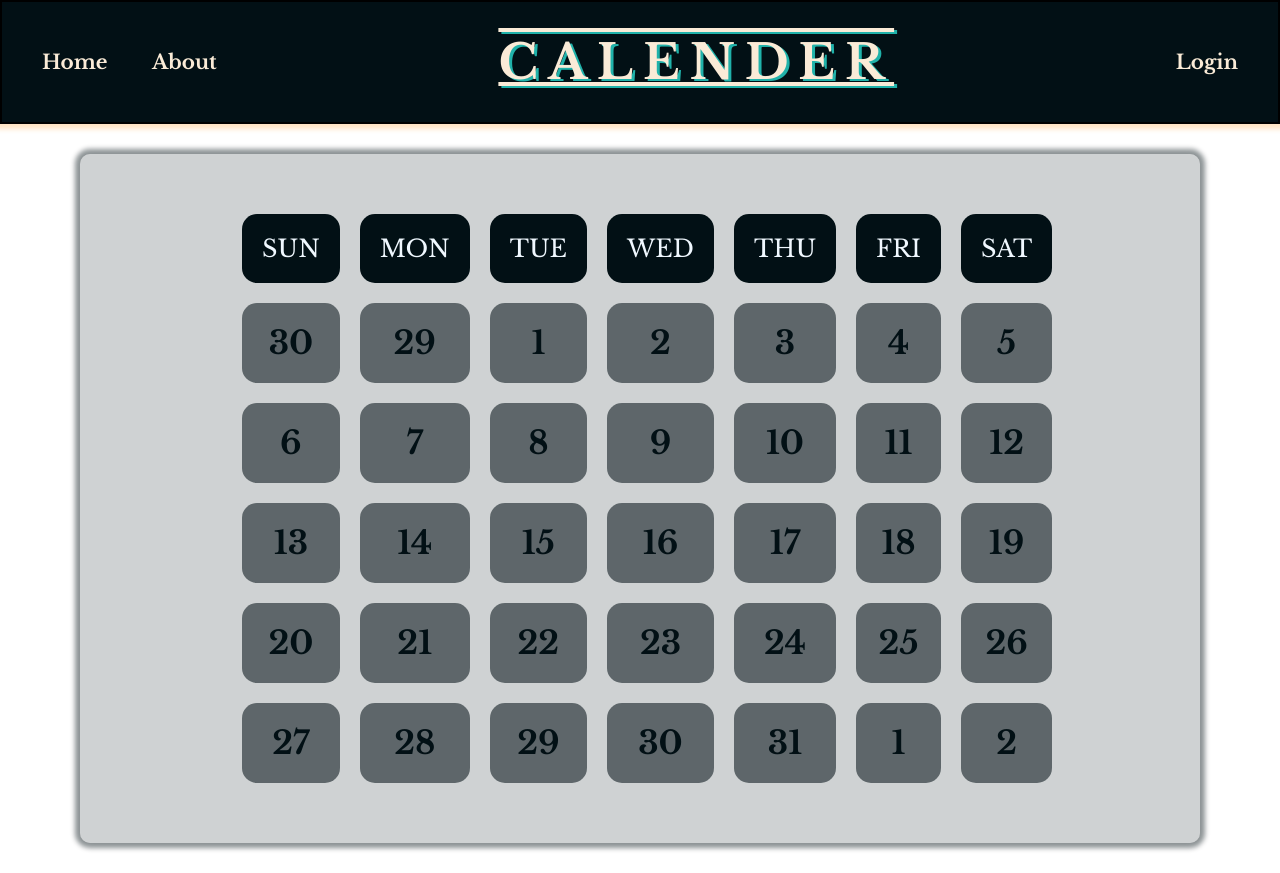
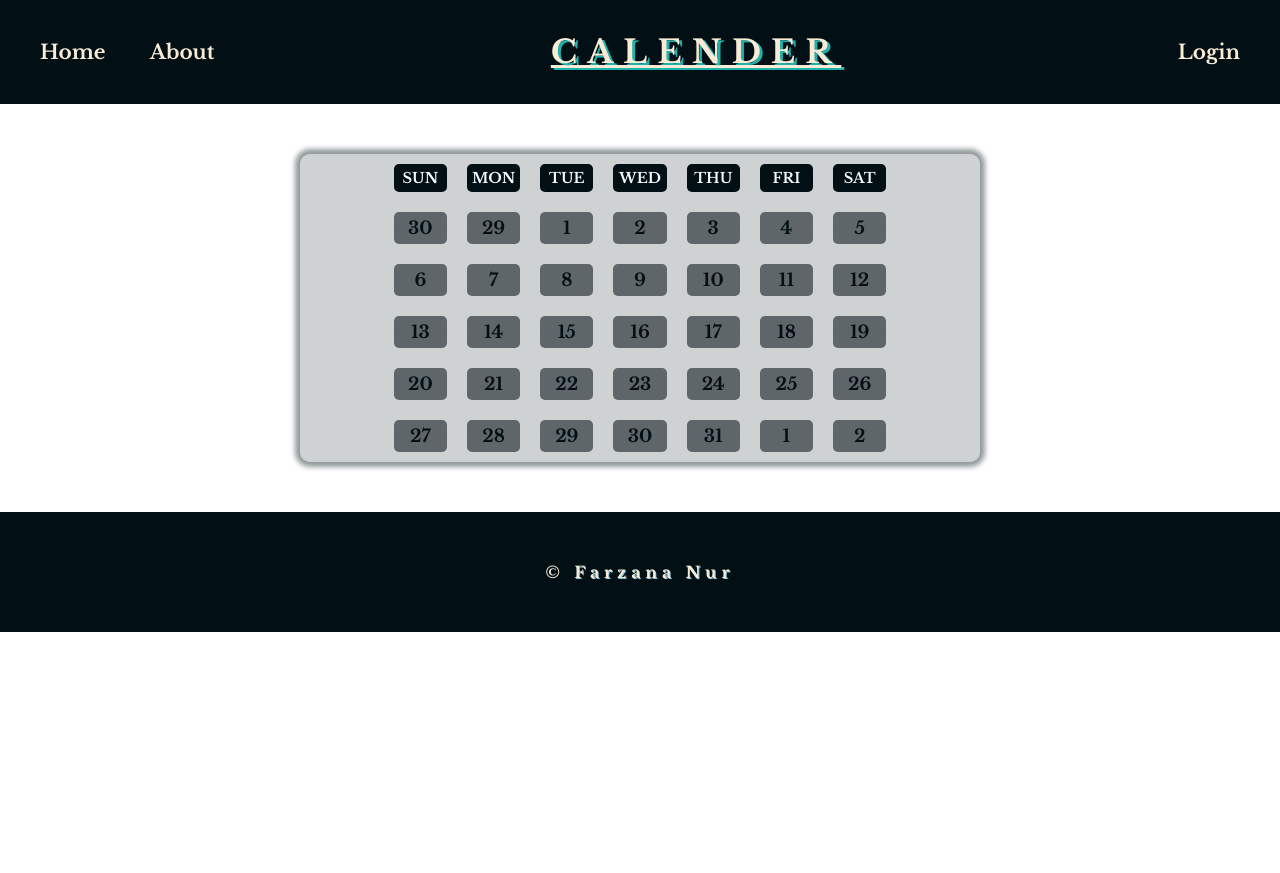
Before and after one commit to FarzanaNur/calendar, a plain HTML site: page index.html in a window 1280 px wide. After the commit the page ends 800 px from the top, so only its background shows below. Drawn offline with nearby package versions, Linux system fonts and the light colour scheme.

Commit message:
footer added

```diff
--- a/css/style.css
+++ b/css/style.css
@@ -3,16 +3,17 @@
 *{
     margin: 0;
     padding: 0;
-    /* background-color: #021015; */
+    font-weight: 700;
     font-family: "Libre Baskerville", serif;
 }
 /* header style */
 /* nav start */
 .header{
-    border: 2px solid;
+    /* position: relative; */
+    /* border: 2px solid; */
     padding: 20px;
     background-color:  #021015;
-    box-shadow: 0px 0px 5px 5px bisque;
+    /* box-shadow: 0px 0px 5px 5px bisque; */
 }
 .nav-li{
     display: flex;
@@ -23,58 +24,59 @@ nav a{
     text-decoration: none;
     color: antiquewhite;
     font-size: 20px;
-    font-weight: 700;
     padding: 20px;
 }
-.heading{
+.heading-title{
     color: antiquewhite;
-    font-size: 3em;
+    font-size: 2em;
     letter-spacing: 10px;
     text-shadow: 3px 2px lightseagreen;
     text-align: center;
     text-transform: uppercase;
-    text-decoration:overline underline;
+    text-decoration:underline;
     padding: 10px 0px;
 }
 /* nav end */
 /* main body styling */
 main{
-
-    height: fit-content;
+    /* height: fit-content; */
 }
 /* calender section start */
 .calender-section{
-    margin: 30px 80px;
     background-color: #02101530;
-    box-shadow:0px 0px 5px 5px #02101573;
+    box-shadow:0px 0px 5px 5px #0210156c;
     border-radius: 10px;
-    padding: 50px;
+    margin: 50px 300px;
     display: flex;
-    justify-content: space-evenly;
-    align-items: center;
+    justify-content: center;
+    /* border: 2px solid red; */
+    /* align-items: center; */
 }
 .calender-container{
+
     display: grid;
     grid-template-columns: repeat(7,1fr);
-    grid-template-rows: 30x repeat(5,50px);
+    /* grid-template-rows: 20x repeat(5,40px); */
     /* border: 2px solid #020715; */
     border-radius: 10px;
-    width: 80%;
+    /* width: 50%; */
 }
+
 .date,.day{
     text-align: center;
-    justify-content: center;
-    align-items: center;
-    padding: 20px;
+    padding: 5px;
     margin: 10px;
-    font-size: 1.5em;
+    font-size: .6em;
     background-color: #021015;
-    border-radius: 15px;
+    border-radius: 5px;
+    /* justify-content: center; */
+    /* align-items: center; */
     /* height: fit-content;  */
-    row-gap: 5px;
-    column-gap: 15px;
+    /* row-gap: 5px;
+    column-gap: 15px; */
 }
 .day a{
+    font-size: 1.5em;
     text-decoration: none;
     color: aliceblue;
 }
@@ -87,13 +89,43 @@ main{
 }
 
 .date{
-    font-size: 2em;
-    font-weight: 700;
+    font-size: 1.1em;
     color: #021015;
     background-color: #0210158c;
 }
 .date:hover{
+    color: #82cde9;
     cursor:pointer;
-    background-color:#021015c4; ;
+    background-color:#021015c4;
 }
 /* calender section end */
+/* footer */
+.footer{
+    color: antiquewhite;
+    letter-spacing: 5px;
+    background-color: #021015;
+    justify-content: center;
+    align-items: center;
+    text-align: center;
+    padding: 50px;
+}
+.footer-text{
+    text-shadow:1px 1px #82cde9;
+}
+/* responsive styling */
+
+@media (max-width: 600px) {
+    .date,
+    .day {
+        font-size: 1.2em; /* Slightly smaller text on small screens */
+        padding: 5px; /* Reduced padding */
+    }
+}
+
+@media (max-width: 400px) {
+    .date,
+    .day {
+        font-size: 1em; /* Even smaller text for very small screens */
+        padding: 5px; /* Further reduced padding */
+    }
+}
--- a/index.html
+++ b/index.html
@@ -21,7 +21,7 @@
                         <a href="">Home</a>
                         <a href="">About</a>
                     </div>
-                    <h1 class="heading">
+                    <h1 class="heading-title">
                         Calender
                     </h1>
                     <a href="">Login</a>
@@ -79,5 +79,10 @@
             </div>
         </section>
     </main>
+    <footer class="footer">
+        <div class="footer-content">
+            <p> &copy; <span class="footer-text">Farzana Nur</span> </p>
+        </div>
+    </footer>
 </body>
 </html>
```
